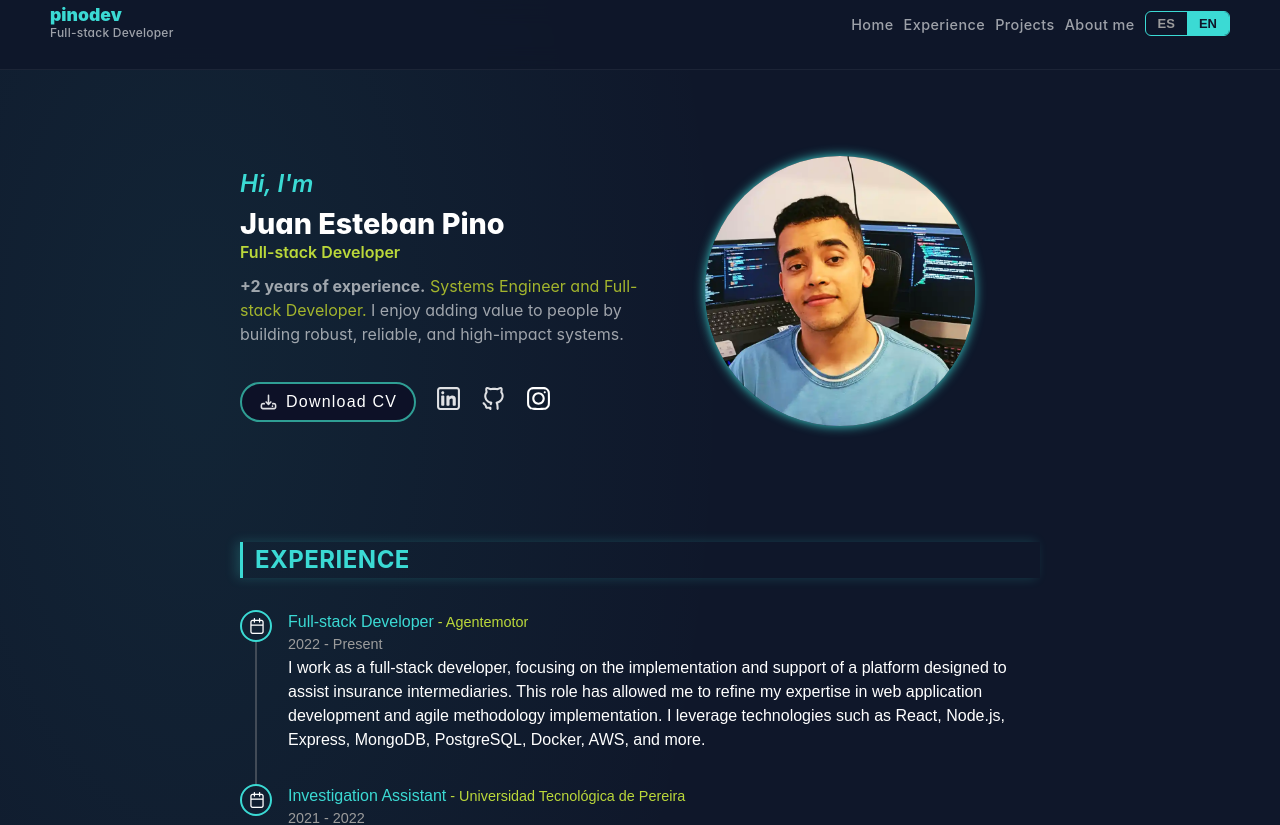
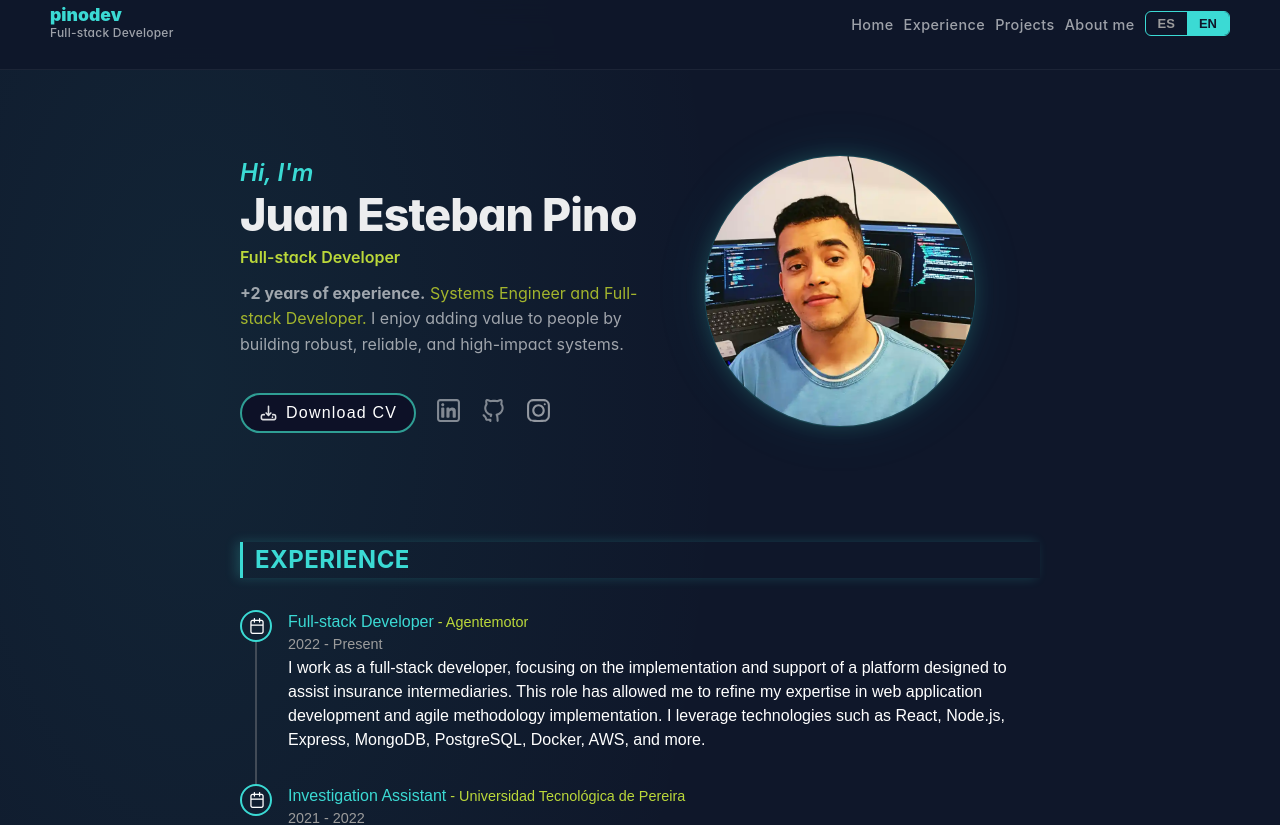
Before and after one commit to MonkeyDPino/pinodev, a React (Vite) app: page / in a window 1280 px wide. Shown: the top 825 px of the page. Built offline with nearby package versions, Linux system fonts and the light colour scheme; a web font is replaced by a local one.

Commit message:
design: larger name, dimmed social icons, layered profile glow

```diff
--- a/src/components/Home/Home.scss
+++ b/src/components/Home/Home.scss
@@ -1,14 +1,15 @@
 @use "../../styles/variables.scss" as *;
 
 .home {
-  // background-color: rgba(5, 7, 32, 0.7);
   display: flex;
   min-height: 50vh;
+
   .info {
     width: 50%;
     display: flex;
     flex-direction: column;
     justify-content: center;
+
     .title1 {
       font-size: 1.5rem;
       color: $secondary-color;
@@ -16,66 +17,88 @@
       font-weight: 600;
       font-style: italic;
     }
+
     .title2 {
-      font-size: 1.8rem;
+      font-size: 2.8rem;
       text-align: start;
       font-weight: 800;
+      letter-spacing: -0.02em;
+      line-height: 1.1;
+      color: $text-primary;
     }
+
     .role {
       font-size: 1rem;
       text-align: start;
       font-weight: 600;
       color: $third-color;
-      line-height: 0.8;
+      line-height: 1;
+      margin-top: $space-2;
     }
+
     .description {
       font-size: 1rem;
       text-align: start;
       font-weight: 400;
-      color: $white-light;
+      color: $text-secondary;
+      line-height: 1.6;
     }
+
     .content__buttons {
       .buttons {
-        margin-top: 20px;
+        margin-top: $space-5;
         display: flex;
         justify-content: start;
         align-items: center;
-        gap: 20px;
+        gap: $space-5;
         flex-wrap: wrap;
       }
+
       .social {
         display: flex;
         justify-content: start;
         align-items: center;
-        gap: 20px;
+        gap: $space-5;
+
         .button_icon {
-          transition: transform 0.2s;
+          opacity: 0.55;
+          transition: opacity 0.2s, transform 0.2s;
+
           img {
             width: 25px;
             height: 25px;
           }
+
           &:hover {
+            opacity: 1;
             transform: scale(1.1);
           }
         }
       }
     }
   }
+
   .image {
     display: flex;
     width: 50%;
     align-items: center;
     justify-content: center;
+
     .profile__image {
       width: 270px;
       transition: transform 0.5s;
+
       img {
         width: 100%;
         border-radius: 50%;
-        box-shadow: 0 0 11px 0 $secondary-color;
+        box-shadow:
+          0 0 0 1px rgba(59, 218, 212, 0.15),
+          0 0 20px rgba(59, 218, 212, 0.20),
+          0 0 60px rgba(59, 218, 212, 0.08);
       }
+
       &:hover {
-        transform: scale(1.2);
+        transform: scale(1.05);
       }
     }
   }
@@ -84,12 +107,19 @@
 @media screen and (max-width: 650px) {
   .home {
     flex-direction: column;
+
     .info {
       width: 100%;
+
+      .title2 {
+        font-size: 2rem;
+      }
     }
+
     .image {
       order: -1;
       width: 100%;
+
       .profile__image {
         width: 150px;
       }
```
